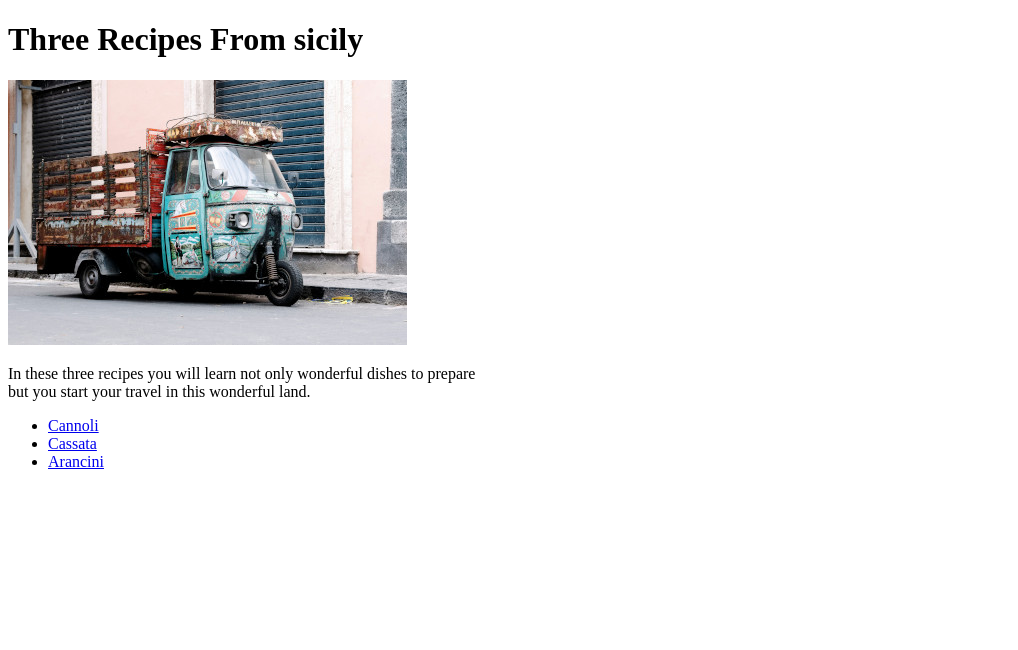
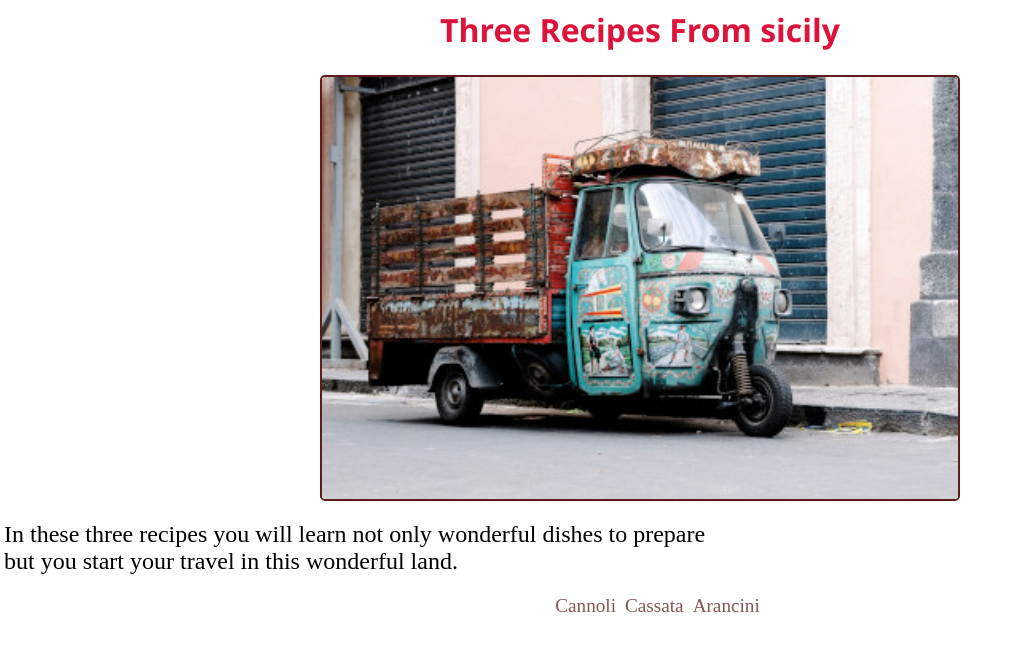
Before and after one commit to FraDev85/odin-recipes, a plain HTML site: page index.html in a window 1280 px wide. Shown: the whole page, without its empty margins (0-1018 px from the left). Drawn offline with Linux system fonts and the light colour scheme.

Commit message:
add some style in index.html

```diff
--- /dev/null
+++ b/css/style.css
@@ -0,0 +1,42 @@
+* {
+  margin: 0;
+  box-sizing: border-box;
+}
+
+h1 {
+  font-family: "Segoe UI", Tahoma, Geneva, Verdana, sans-serif;
+  text-align: center;
+  padding: 8px;
+  margin-bottom: 16px;
+  color: crimson;
+}
+
+img {
+  display: block;
+  width: 50%;
+  margin: 0 auto;
+  margin-bottom: 16px;
+  border: 2px solid rgb(94, 28, 28);
+  border-radius: 5px;
+}
+
+p {
+  font-size: 24px;
+  padding: 4px;
+  margin-bottom: 16px;
+}
+
+ul {
+  text-align: center;
+}
+
+li {
+  display: inline-block;
+  margin-right: 5px;
+  font-size: larger;
+}
+
+a {
+  text-decoration: none;
+  color: rgb(131, 85, 85);
+}
--- a/index.html
+++ b/index.html
@@ -4,6 +4,7 @@
     <meta charset="UTF-8" />
     <meta name="viewport" content="width=device-width, initial-scale=1.0" />
     <title>Odin recipes</title>
+    <link rel="stylesheet" href="css/style.css" />
   </head>
   <body>
     <h1>Three Recipes From sicily</h1>
```
